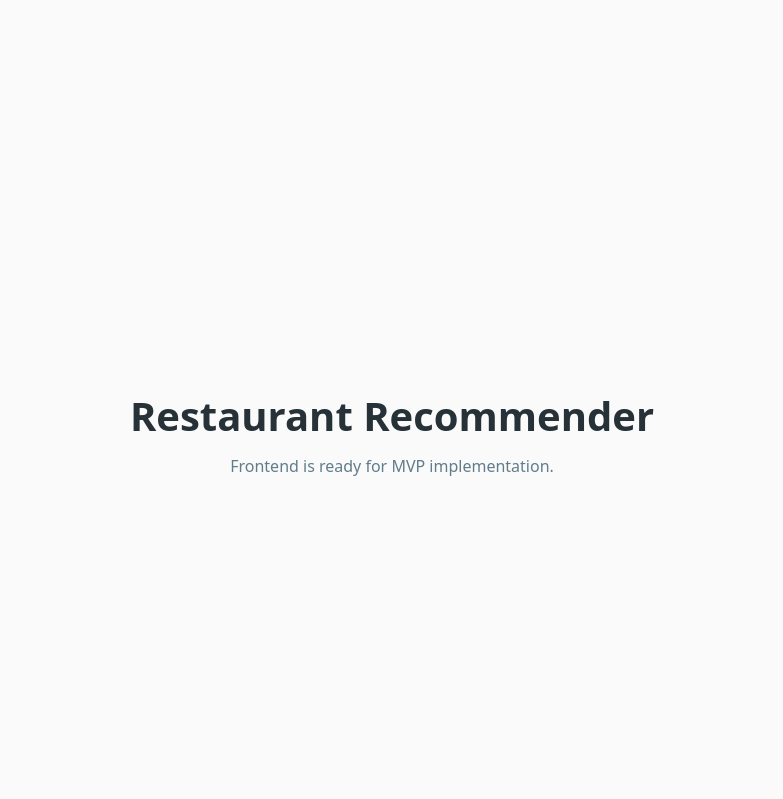
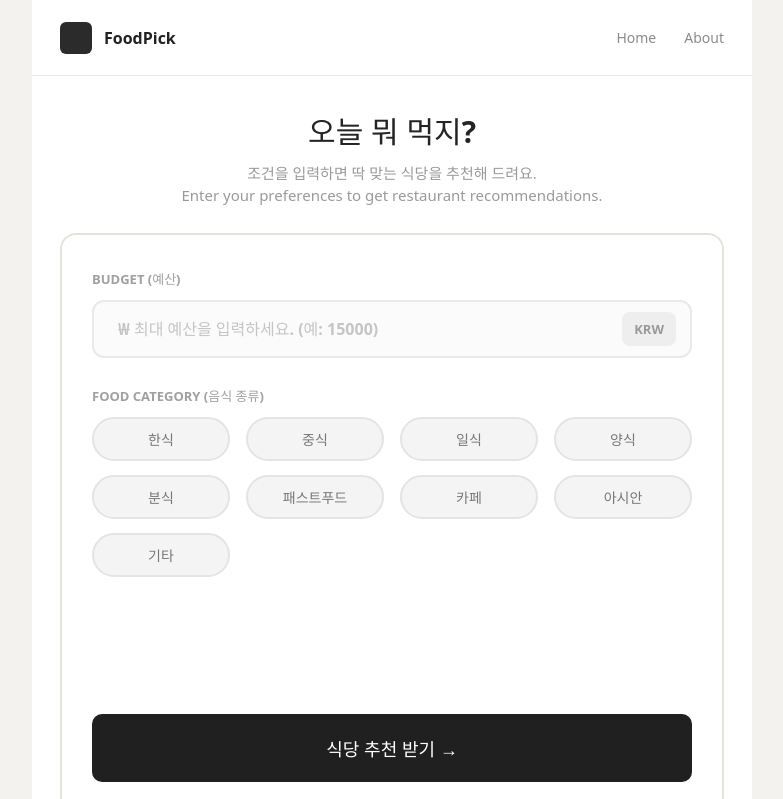
Before and after one commit to lucky7terry/restaurant-recommender, a React app in the folder frontend/: page / in a window 1280 px wide. Shown: the top 799 px of the page, without its empty margins (248-1031 px from the left). Built offline with nearby package versions, Linux system fonts and the light colour scheme; the HTML template or start-up script is replaced by a standard one.

Commit message:
feat: 추천 조건 입력 화면 구현

```diff
--- a/frontend/src/App.css
+++ b/frontend/src/App.css
@@ -1,9 +1,246 @@
 .app {
+  min-height: 100vh;
+  background: #f4f2ee;
+  color: #242424;
+}
+
+.site-header,
+.app-main,
+.app-footer {
+  width: min(100%, 720px);
+  margin: 0 auto;
+}
+
+.site-header {
+  display: flex;
+  align-items: center;
+  justify-content: space-between;
+  min-height: 76px;
+  padding: 0 28px;
+  background: #ffffff;
+  box-sizing: border-box;
+  border-bottom: 1px solid #ece9e4;
+}
+
+.brand {
+  display: inline-flex;
+  align-items: center;
+  gap: 12px;
+  color: #222222;
+  font-weight: 800;
+  text-decoration: none;
+}
+
+.brand-mark {
+  width: 32px;
+  height: 32px;
+  border-radius: 6px;
+  background: #2b2b2b;
+}
+
+.site-nav {
+  display: flex;
+  gap: 28px;
+}
+
+.site-nav a {
+  color: #8b8b8b;
+  font-size: 14px;
+  text-decoration: none;
+}
+
+.site-nav a:hover {
+  color: #222222;
+}
+
+.app-main {
+  min-height: calc(100vh - 128px);
+  padding: 32px 28px 56px;
+  background: #ffffff;
+  box-sizing: border-box;
+}
+
+.intro {
+  margin-bottom: 28px;
+  text-align: center;
+}
+
+.intro h1 {
+  margin: 0 0 10px;
+  font-size: 30px;
+  font-weight: 800;
+}
+
+.intro p {
+  margin: 2px 0;
+  color: #9a9a9a;
+  font-size: 15px;
+}
+
+.search-card {
   display: flex;
   flex-direction: column;
+  min-height: 660px;
+  padding: 34px 30px 72px;
+  border: 2px solid #e5e2dd;
+  border-radius: 16px;
+  background: #ffffff;
+  box-sizing: border-box;
+}
+
+.field-group + .field-group {
+  margin-top: 28px;
+}
+
+.field-label {
+  display: block;
+  margin: 0 0 12px;
+  color: #a0a0a0;
+  font-size: 13px;
+  font-weight: 800;
+}
+
+.field-label span {
+  font-weight: 700;
+}
+
+.budget-control {
+  display: flex;
   align-items: center;
-  justify-content: center;
-  min-height: 100vh;
-  padding: 32px;
+  min-height: 58px;
+  padding: 0 14px 0 22px;
+  border: 2px solid #e9e9e9;
+  border-radius: 12px;
+  background: #fbfbfb;
+  box-sizing: border-box;
+}
+
+.budget-control input {
+  width: 100%;
+  min-width: 0;
+  border: 0;
+  outline: 0;
+  background: transparent;
+  color: #242424;
+  font: inherit;
+  font-weight: 700;
+}
+
+.budget-control input::placeholder {
+  color: #c5c5c5;
+}
+
+.currency-badge {
+  flex: 0 0 auto;
+  padding: 8px 12px;
+  border-radius: 8px;
+  background: #eeeeee;
+  color: #999999;
+  font-size: 13px;
+  font-weight: 800;
+}
+
+.category-grid {
+  display: grid;
+  grid-template-columns: repeat(4, minmax(0, 1fr));
+  gap: 14px 16px;
+}
+
+.category-button {
+  min-height: 44px;
+  border: 2px solid #e4e4e4;
+  border-radius: 999px;
+  background: #f4f4f4;
+  color: #777777;
+  font: inherit;
+  font-size: 14px;
+  font-weight: 700;
+  cursor: pointer;
+}
+
+.category-button:hover {
+  border-color: #cfcfcf;
+  color: #333333;
+}
+
+.category-button.is-selected {
+  border-color: #2b2b2b;
+  background: #2b2b2b;
+  color: #ffffff;
+}
+
+.form-actions {
+  display: flex;
+  flex-direction: column;
+  gap: 14px;
+  margin-top: auto;
+}
+
+.primary-action {
+  min-height: 68px;
+  border: 0;
+  border-radius: 10px;
+  background: #202020;
+  color: #ffffff;
+  font: inherit;
+  font-size: 18px;
+  font-weight: 800;
+  cursor: pointer;
+}
+
+.primary-action:hover {
+  background: #333333;
+}
+
+.reset-action {
+  align-self: center;
+  border: 0;
+  background: transparent;
+  color: #b8b8b8;
+  font: inherit;
+  font-size: 15px;
+  text-decoration: underline;
+  cursor: pointer;
+}
+
+.reset-action:hover {
+  color: #555555;
+}
+
+.app-footer {
+  padding: 18px 28px;
+  background: #f4f2ee;
+  box-sizing: border-box;
+  color: #c8c2b8;
+  font-size: 13px;
+  font-weight: 700;
   text-align: center;
 }
+
+@media (max-width: 640px) {
+  .site-header {
+    padding: 0 20px;
+  }
+
+  .site-nav {
+    gap: 16px;
+  }
+
+  .app-main {
+    padding: 28px 18px 44px;
+  }
+
+  .search-card {
+    min-height: 580px;
+    padding: 28px 18px 48px;
+  }
+
+  .category-grid {
+    grid-template-columns: repeat(2, minmax(0, 1fr));
+    gap: 12px;
+  }
+
+  .primary-action {
+    min-height: 58px;
+  }
+}
--- a/frontend/src/App.jsx
+++ b/frontend/src/App.jsx
@@ -1,11 +1,46 @@
+import { useState } from 'react'
+import Header from './components/Header'
+import SearchForm from './components/SearchForm'
 import './App.css'
 
 function App() {
+  const [budget, setBudget] = useState('')
+  const [category, setCategory] = useState('')
+
+  const handleSubmit = () => {
+    const filters = {
+      budget: budget === '' ? '' : Number(budget),
+      category,
+    }
+
+    console.log(filters)
+  }
+
+  const handleReset = () => {
+    setBudget('')
+    setCategory('')
+  }
+
   return (
-    <main className="app">
-      <h1>Restaurant Recommender</h1>
-      <p>Frontend is ready for MVP implementation.</p>
-    </main>
+    <div className="app">
+      <Header />
+      <main className="app-main">
+        <section className="intro" aria-labelledby="screen-title">
+          <h1 id="screen-title">오늘 뭐 먹지?</h1>
+          <p>조건을 입력하면 딱 맞는 식당을 추천해 드려요.</p>
+          <p>Enter your preferences to get restaurant recommendations.</p>
+        </section>
+        <SearchForm
+          budget={budget}
+          category={category}
+          onBudgetChange={setBudget}
+          onCategoryChange={setCategory}
+          onSubmit={handleSubmit}
+          onReset={handleReset}
+        />
+      </main>
+      <footer className="app-footer">© 2025 FoodPick — MVP v1.0</footer>
+    </div>
   )
 }
 
--- /dev/null
+++ b/frontend/src/components/Header.jsx
@@ -0,0 +1,16 @@
+function Header() {
+  return (
+    <header className="site-header">
+      <a className="brand" href="/" aria-label="FoodPick home">
+        <span className="brand-mark" aria-hidden="true" />
+        <span>FoodPick</span>
+      </a>
+      <nav className="site-nav" aria-label="Main navigation">
+        <a href="/">Home</a>
+        <a href="/about">About</a>
+      </nav>
+    </header>
+  )
+}
+
+export default Header
--- /dev/null
+++ b/frontend/src/components/SearchForm.jsx
@@ -0,0 +1,78 @@
+const FOOD_CATEGORIES = [
+  '한식',
+  '중식',
+  '일식',
+  '양식',
+  '분식',
+  '패스트푸드',
+  '카페',
+  '아시안',
+  '기타',
+]
+
+function SearchForm({
+  budget,
+  category,
+  onBudgetChange,
+  onCategoryChange,
+  onSubmit,
+  onReset,
+}) {
+  const handleSubmit = (event) => {
+    event.preventDefault()
+    onSubmit()
+  }
+
+  return (
+    <form className="search-card" onSubmit={handleSubmit}>
+      <div className="field-group">
+        <label className="field-label" htmlFor="budget">
+          BUDGET <span>(예산)</span>
+        </label>
+        <div className="budget-control">
+          <input
+            id="budget"
+            type="number"
+            min="0"
+            inputMode="numeric"
+            placeholder="₩ 최대 예산을 입력하세요. (예: 15000)"
+            value={budget}
+            onChange={(event) => onBudgetChange(event.target.value)}
+          />
+          <span className="currency-badge">KRW</span>
+        </div>
+      </div>
+
+      <div className="field-group">
+        <p className="field-label">
+          FOOD CATEGORY <span>(음식 종류)</span>
+        </p>
+        <div className="category-grid">
+          {FOOD_CATEGORIES.map((foodCategory) => (
+            <button
+              key={foodCategory}
+              type="button"
+              className={`category-button${
+                category === foodCategory ? ' is-selected' : ''
+              }`}
+              onClick={() => onCategoryChange(foodCategory)}
+            >
+              {foodCategory}
+            </button>
+          ))}
+        </div>
+      </div>
+
+      <div className="form-actions">
+        <button className="primary-action" type="submit">
+          식당 추천 받기 →
+        </button>
+        <button className="reset-action" type="button" onClick={onReset}>
+          조건 초기화
+        </button>
+      </div>
+    </form>
+  )
+}
+
+export default SearchForm
```
